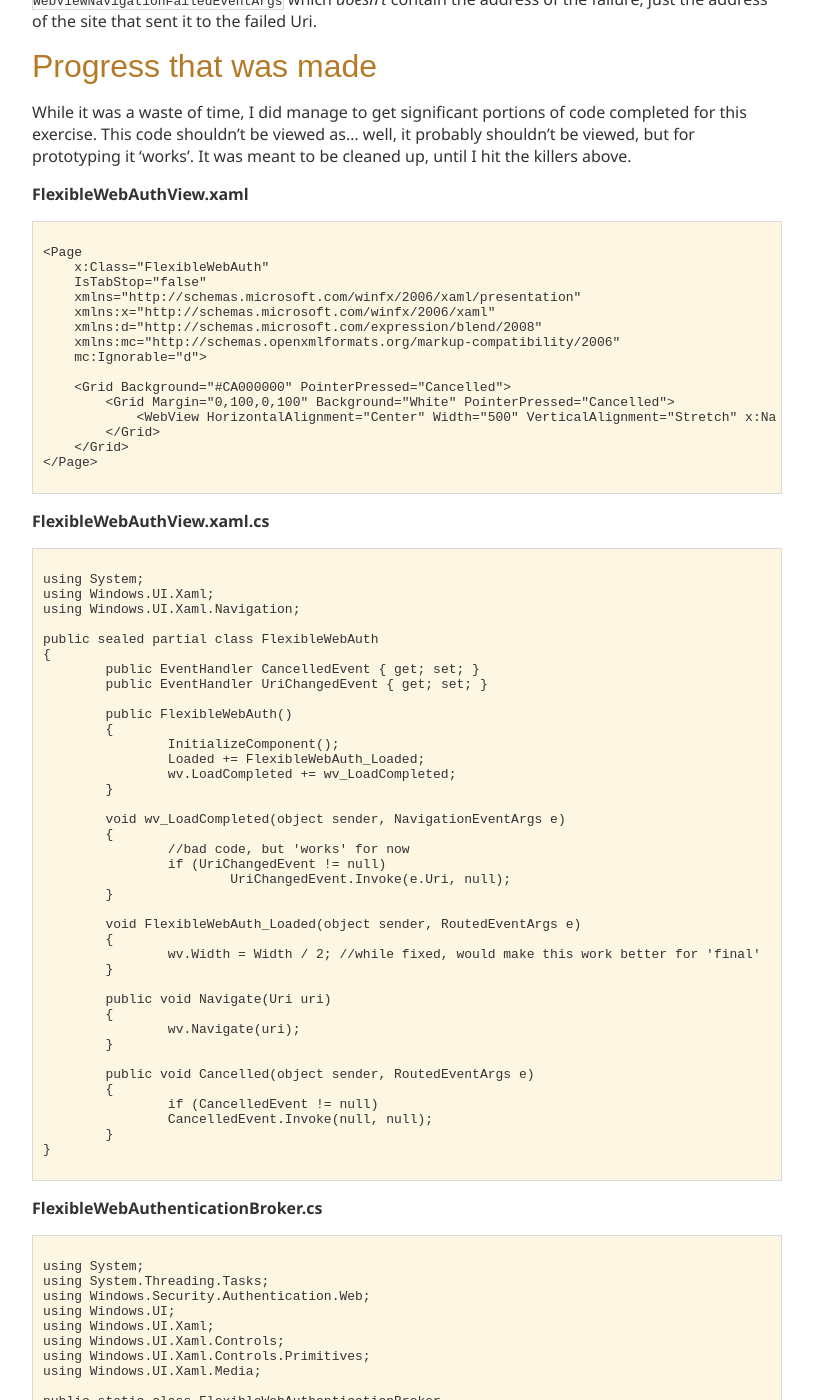
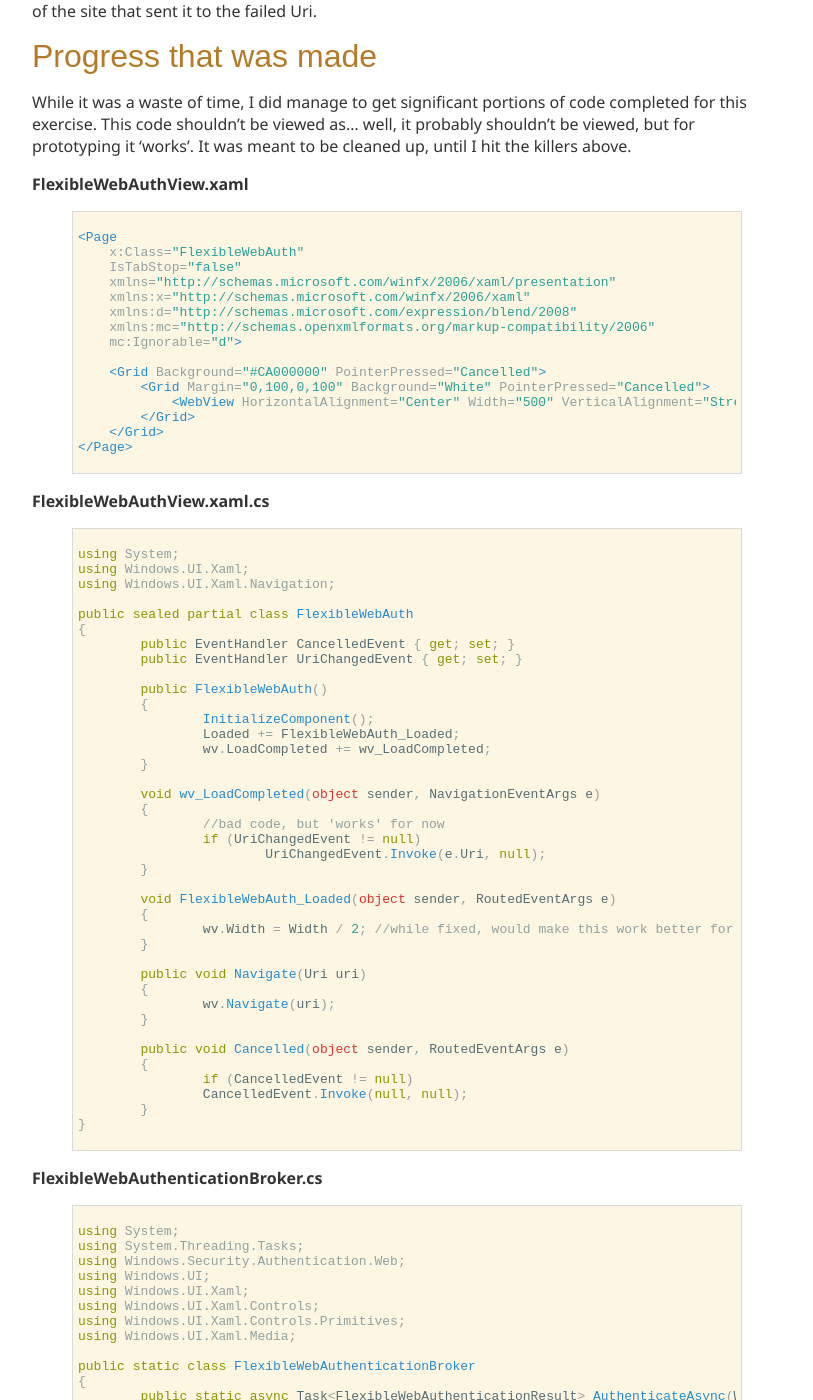
Before and after one commit to vikingcode/vikingcode.github.io, a Jekyll site: the page built from _posts/2012-07-11-webbroker.md, in a window 1280 px wide and 1400 px high, scrolled down 3040 px. Shown: the whole window, without its empty margins (408-1221 px from the left). Built offline with Jekyll 4.4.1, drawn with Linux system fonts in a browser that asks for light colours; Markdown is read by kramdown in place of the engine named in the settings; some of the changed text lies outside the part shown.

Commit message:
Revert "attempt #2 at fixing broken site"
This reverts commit 8aa0eb3fdcddd927acde29b4b0409aee36ee98d0.

````diff
--- a/_posts/2012-07-11-webbroker.md
+++ b/_posts/2012-07-11-webbroker.md
@@ -21,7 +21,7 @@ To properly replace `WebAuthenticationBroker`, we need to know what it is first.
 
  It's the `WebView` in that breakdown that causes an issue with its fixed width. To replace the UI (simplistically, there are other things at work), we can do:
 
-```
+{% highlight csharp %}
 Popup p = new Popup()
 {
     HorizontalAlignment = HorizontalAlignment.Stretch,
@@ -40,7 +40,7 @@ var g = new Grid()
 g.Children.Add(new WebView());
 p.Child = g;
 p.IsOpen = true;
-```
+{% endhighlight %}
 
 That'll take up the entire screen, and doesn't need to be "attached" to anything, so it can be called from a view model or a view itself.
 
@@ -69,7 +69,7 @@ While it was a waste of time, I did manage to get significant portions of code c
 
 **FlexibleWebAuthView.xaml**
 
-```
+{% highlight xml %}
 <Page
     x:Class="FlexibleWebAuth"
     IsTabStop="false"
@@ -85,11 +85,11 @@ While it was a waste of time, I did manage to get significant portions of code c
         </Grid>
     </Grid>
 </Page>
-```
+{% endhighlight %}
 
 **FlexibleWebAuthView.xaml.cs**
 
-```
+{% highlight csharp %}
 using System;
 using Windows.UI.Xaml;
 using Windows.UI.Xaml.Navigation;
@@ -129,11 +129,11 @@ public sealed partial class FlexibleWebAuth
 		CancelledEvent.Invoke(null, null);
 	}
 }
-```
+{% endhighlight %}
 
 **FlexibleWebAuthenticationBroker.cs**
 
-```
+ {% highlight csharp %}
 using System;
 using System.Threading.Tasks;
 using Windows.Security.Authentication.Web;
@@ -189,7 +189,7 @@ public class FlexibleWebAuthenticationResult
 	public string ResponseData { get; set; }
 	public WebAuthenticationStatus ResponseStatus { get; set; }
 }
-```
+{% endhighlight %}
 
 **Usage**
 
````
Also changed, not shown: _posts/2012-09-07-font-listing-on-winrt.md (+6 -6 lines).
